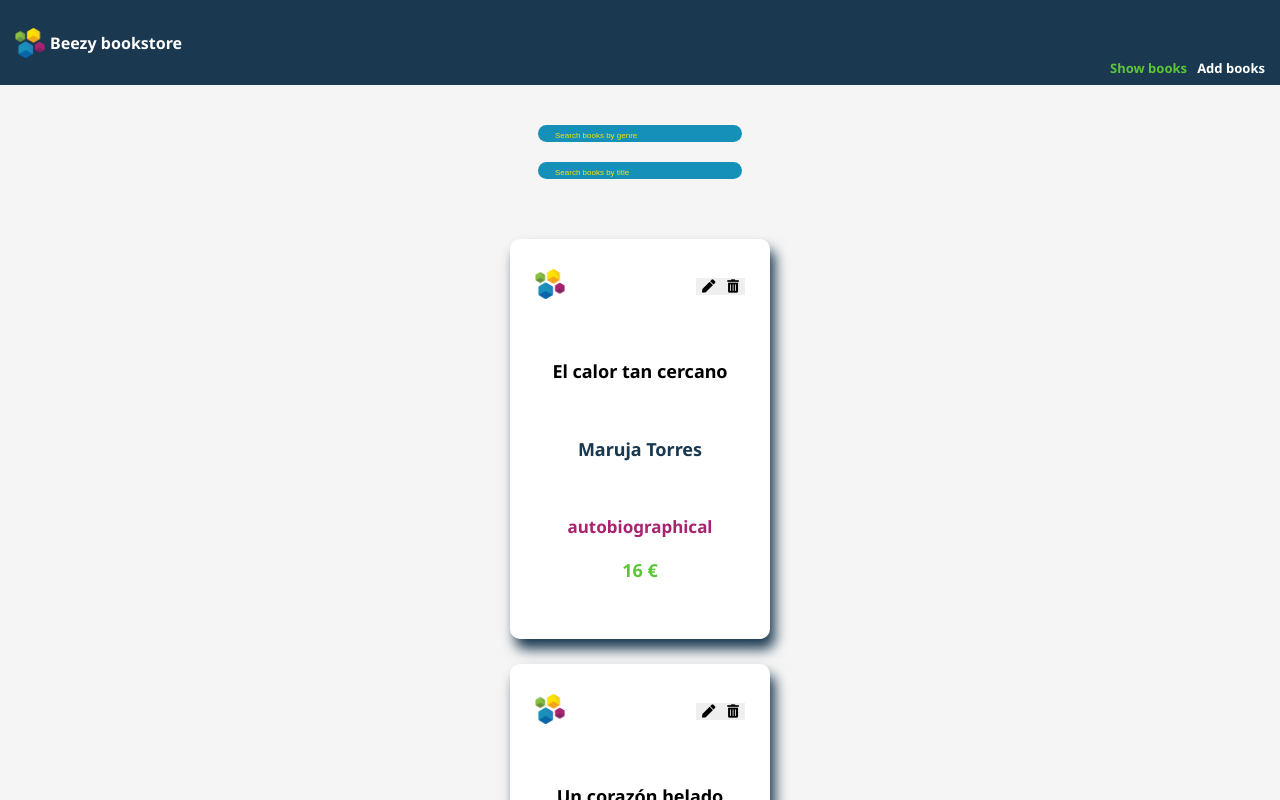
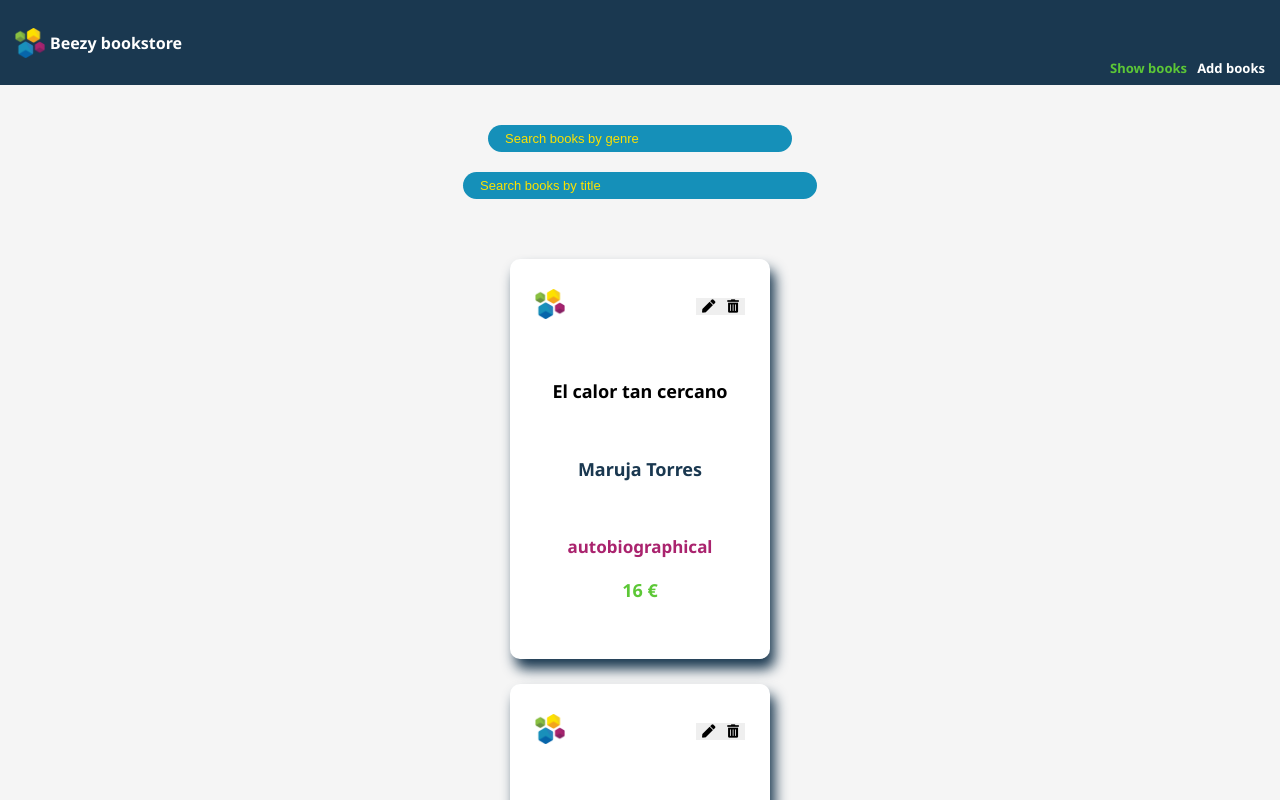
Before and after one commit to natalia-pn/B, a React (Create React App) app: page /#/ in a window 1280 px wide. Shown: the top 800 px of the page. Built offline with nearby package versions, Linux system fonts and the light colour scheme.

Commit message:
Add search fields tablet styles

```diff
--- a/src/styles/_show-books.scss
+++ b/src/styles/_show-books.scss
@@ -19,6 +19,11 @@
     border: none;
     outline: none;
     background-color: $blue;
+
+    @media all and (min-width:768px) {
+        width: 300px;
+        height: 25px;
+    }
 }
 
 .Title__field {
@@ -30,12 +35,17 @@
     outline: none;
     background-color: $blue;
 
+    @media all and (min-width:768px) {
+        width: 350px;
+        height: 25px;
+    }
+
 }
 
 .Genre__field::placeholder, .Title__field::placeholder  {
     padding-left: 15px;
     color: $yellow;
-    font-size: 8px;
+    font-size: 13px;
 }
 
 .Books__container {
```
